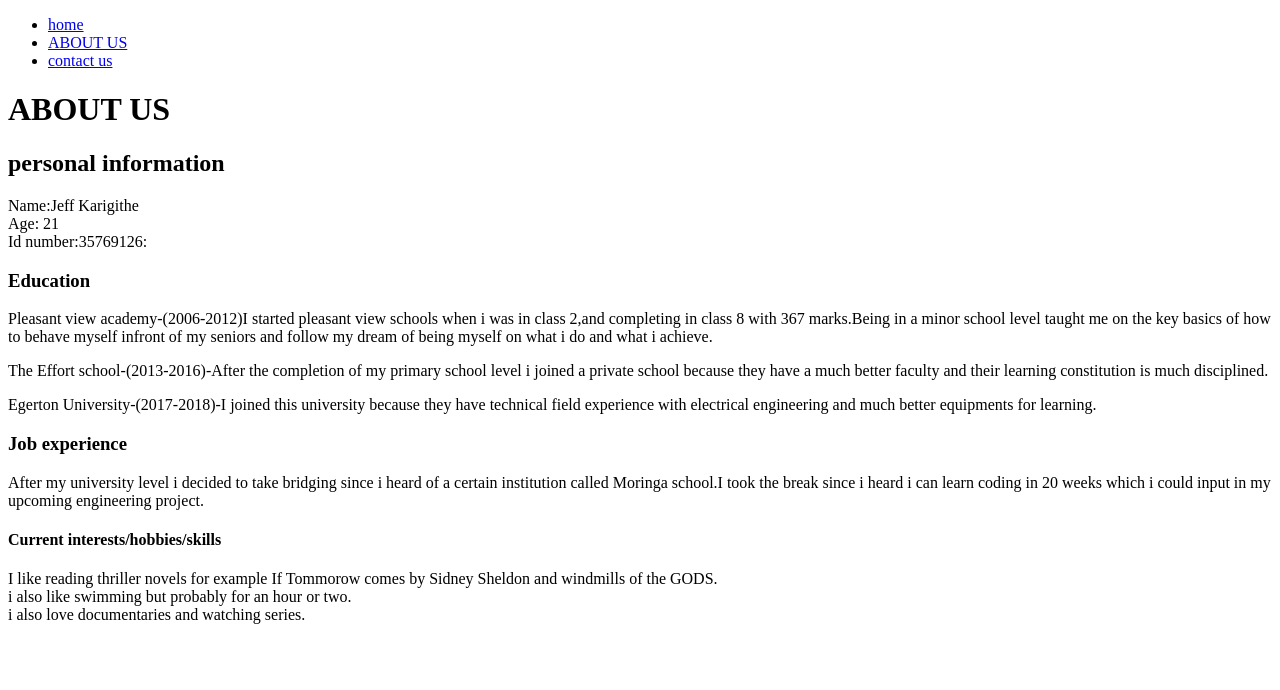
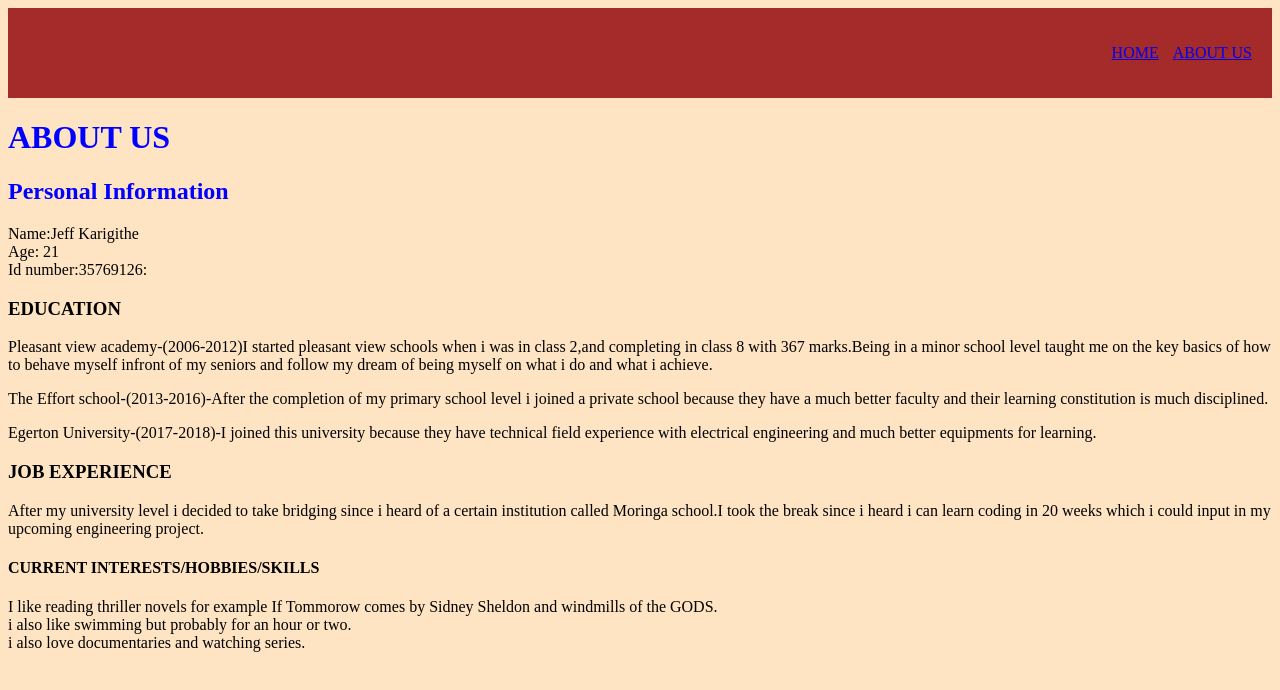
Before and after one commit to karigithe67/g.e.n-tech, a plain HTML site: page aboutus.html in a window 1280 px wide. Drawn offline with Linux system fonts and the light colour scheme.

Commit message:
add initial page structure

```diff
--- a/aboutus.html
+++ b/aboutus.html
@@ -3,27 +3,31 @@
   <head>
     <meta charset="utf-8">
     <title>G.E.N Technologies</title>
+      <link rel="stylesheet" type="text/css" href="stylesheets.css">
   </head>
   <body>
+    <div class="nav">
+
+    </div>
     <nav>
       <ul>
-        <li><a href="index.html">home</a></li>
-        <li><a href="Aboutus.html">ABOUT US</a></li>
-        <li><a href="contactus.html">contact us</a></li>
+        <li><a href="index.html">HOME</a></li>
+        <li><a href="aboutus.html">ABOUT US</a></li>
       </ul>
     </nav>
+    </div>
     <h1>ABOUT US</h1>
-    <h2>personal information</h2>
+    <h2>Personal Information</h2>
     <p>Name:Jeff Karigithe<br>
     Age: 21<br>
    Id number:35769126:</p>
-   <h3>Education</h3>
+   <h3>EDUCATION</h3>
    <p>Pleasant view academy-(2006-2012)I started pleasant view schools when i was in class 2,and completing in class 8 with 367 marks.Being in a minor school level taught me on the key basics of how to behave myself infront of my seniors and follow my dream of being myself on what i do and what i achieve.</p>
    <p>The Effort school-(2013-2016)-After the completion of my primary school level i joined a private school because they have a much better faculty and their learning constitution is much disciplined.</p>
    <p>Egerton University-(2017-2018)-I joined this university because they have technical field experience with electrical engineering and much better equipments for learning.</p>
-   <h3>Job experience</h3>
+   <h3>JOB EXPERIENCE</h3>
    <p>After my university level i decided to take bridging since i heard of a certain institution called Moringa school.I took the break since i heard i can learn coding in 20 weeks which i could input in my upcoming engineering project.</p>
-   <h4>Current interests/hobbies/skills</h4>
+   <h4>CURRENT INTERESTS/HOBBIES/SKILLS</h4>
    <p>I like reading thriller novels for example If Tommorow comes by Sidney Sheldon and windmills of the GODS.<br>
    i also like swimming but probably for an hour or two.<br>
  i also love documentaries and watching series.</p>
--- a/stylesheets.css
+++ b/stylesheets.css
@@ -0,0 +1,20 @@
+h1{
+  color: blue;
+}
+h2{
+  color: blue;
+}
+body{
+  background-color: bisque;
+}
+nav{
+  background-color: brown;
+  padding: 15px;
+}
+nav>ul{
+  text-align: right;
+}
+nav>ul>li{
+  display: inline-block;
+  padding: 5px;
+}
```
Also changed, not shown: index.html (+5 -3 lines), contactus.html (deleted).
